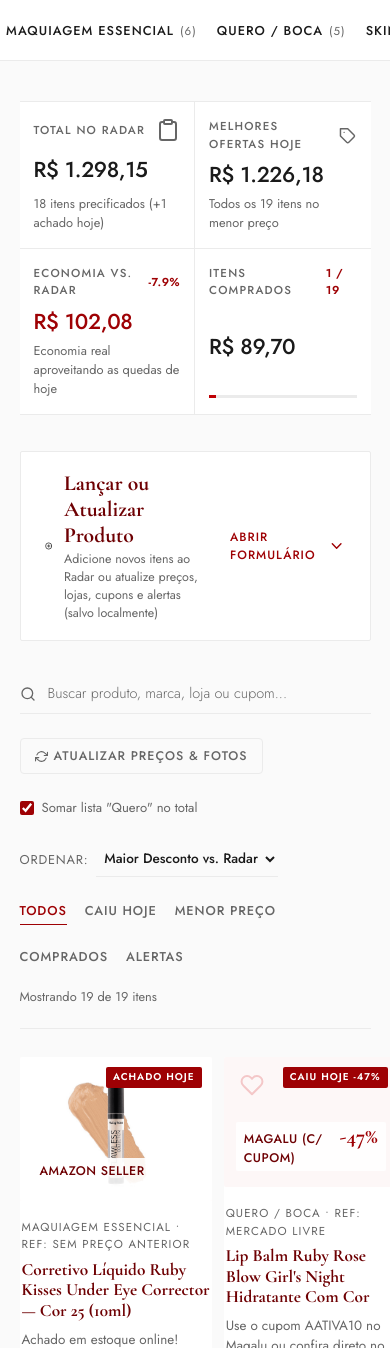
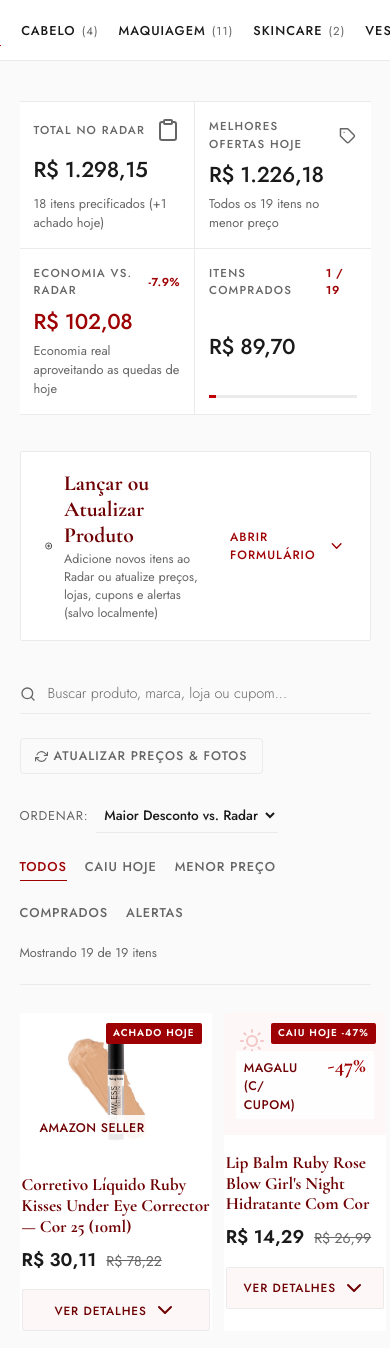
Before and after one commit to Rvt7788/radar-da-manu, a plain HTML site: page index.html in a window 390 px wide. Shown: the part 227-1575 px from the top of the page. Drawn offline with nearby package versions, Linux system fonts and the light colour scheme.

Commit message:
Unificar Maquiagem e deixar cards expansiveis um por um

```diff
--- a/index.html
+++ b/index.html
@@ -769,6 +769,49 @@
 
     .card.is-bought {
       opacity: 0.78;
+    }
+
+    .card-details {
+      display: none;
+      margin-top: 10px;
+    }
+
+    .card.is-expanded .card-details {
+      display: block;
+    }
+
+    .card-expand-btn {
+      width: 100%;
+      margin-top: 10px;
+      padding: 8px 12px;
+      border: 1px solid var(--border-light);
+      border-radius: 2px;
+      background-color: var(--cor-base-3);
+      color: var(--cor-titulos);
+      font-size: 0.74rem;
+      font-weight: 500;
+      text-transform: uppercase;
+      letter-spacing: 0.9px;
+      display: inline-flex;
+      align-items: center;
+      justify-content: center;
+      gap: 6px;
+      transition: var(--transition-smooth);
+    }
+
+    .card-expand-btn:hover {
+      border-color: var(--cor-base-1);
+      color: var(--cor-cta);
+    }
+
+    .card-expand-btn i {
+      width: 14px;
+      height: 14px;
+      transition: transform 0.25s ease;
+    }
+
+    .card.is-expanded .card-expand-btn i {
+      transform: rotate(180deg);
     }
 
     /* Topo Visual Limpo */
@@ -1457,8 +1500,7 @@
               <label for="f-category">Categoria</label>
               <select id="f-category" required>
                 <option value="Cabelo">Cabelo</option>
-                <option value="Maquiagem Essencial">Maquiagem Essencial</option>
-                <option value="Quero / Boca">Quero / Boca</option>
+                <option value="Maquiagem">Maquiagem</option>
                 <option value="Skincare">Skincare</option>
                 <option value="Vestuário">Vestuário</option>
               </select>
@@ -1595,11 +1637,6 @@
             <i data-feather="refresh-cw" style="width: 13px; height: 13px;"></i>
             <span id="sync-prices-label">Atualizar Preços &amp; Fotos</span>
           </button>
-
-          <label class="quero-toggle">
-            <input id="toggle-quero-budget" type="checkbox" checked />
-            <span>Somar lista "Quero" no total</span>
-          </label>
 
           <div class="sort-wrap">
             <label for="sort-select">Ordenar:</label>
@@ -1757,8 +1794,7 @@
 
       const CATEGORY_ICONS = {
         'Cabelo': 'wind',
-        'Maquiagem Essencial': 'sun',
-        'Quero / Boca': 'heart',
+        'Maquiagem': 'sun',
         'Skincare': 'droplet',
         'Vestuário': 'shopping-bag',
       };
@@ -1852,7 +1888,7 @@
         // --- MAQUIAGEM ESSENCIAL (6) ---
         {
           id: 5,
-          category: 'Maquiagem Essencial',
+          category: 'Maquiagem',
           name: 'Pó Compacto Translúcido Boca Rosa — Cor Cuscuz (9g)',
           query: 'Po Compacto Translucido Boca Rosa Cuscuz',
           radarPrice: 35.90,
@@ -1872,7 +1908,7 @@
         },
         {
           id: 6,
-          category: 'Maquiagem Essencial',
+          category: 'Maquiagem',
           name: 'Contorno Stick Multifuncional Niina Secrets Eudora — Cor 3 (5g)',
           query: 'Contorno Stick Niina Secrets Eudora Cor 3',
           radarPrice: 49.90,
@@ -1892,7 +1928,7 @@
         },
         {
           id: 7,
-          category: 'Maquiagem Essencial',
+          category: 'Maquiagem',
           name: 'Bruma Facial Niina Secrets Nutri Fresh 110ml',
           query: 'Bruma Facial Niina Secrets Nutri Fresh 110ml',
           radarPrice: 49.90,
@@ -1912,7 +1948,7 @@
         },
         {
           id: 8,
-          category: 'Maquiagem Essencial',
+          category: 'Maquiagem',
           name: 'Bruma Facial Fixadora Dailus Fix Tudo 150ml',
           query: 'Bruma Facial Dailus Fix Tudo 150ml',
           radarPrice: 53.90,
@@ -1932,7 +1968,7 @@
         },
         {
           id: 9,
-          category: 'Maquiagem Essencial',
+          category: 'Maquiagem',
           name: 'Blindagem Para Pele e Olhos Angel Magic by Pri Lessa Catharine Hill 30ml',
           query: 'Blindagem Angel Magic Pri Lessa Catharine Hill 30ml',
           radarPrice: 52.26,
@@ -1952,7 +1988,7 @@
         },
         {
           id: 10,
-          category: 'Maquiagem Essencial',
+          category: 'Maquiagem',
           name: 'Corretivo Líquido Ruby Kisses Under Eye Corrector — Cor 25 (10ml)',
           query: 'Corretivo Liquido Ruby Kisses Under Eye Corrector 25',
           radarPrice: null,
@@ -1974,7 +2010,7 @@
         // --- QUERO / BOCA (5) ---
         {
           id: 11,
-          category: 'Quero / Boca',
+          category: 'Maquiagem',
           name: "Lip Balm Ruby Rose Blow Girl's Night Hidratante Com Cor",
           query: "Lip Balm Ruby Rose Blow Girl's Night",
           radarPrice: 26.99,
@@ -1994,7 +2030,7 @@
         },
         {
           id: 12,
-          category: 'Quero / Boca',
+          category: 'Maquiagem',
           name: 'Gloss Labial Ruby Rose Blow The Glossier One (5g)',
           query: 'Gloss Labial Ruby Rose Blow The Glossier One',
           radarPrice: 18.79,
@@ -2014,7 +2050,7 @@
         },
         {
           id: 13,
-          category: 'Quero / Boca',
+          category: 'Maquiagem',
           name: 'Gloss Labial Boca Rosa Hidra Lábios Translúcido — Cor Bege (3g)',
           query: 'Gloss Labial Boca Rosa Hidra Labios Bege',
           radarPrice: 27.00,
@@ -2034,7 +2070,7 @@
         },
         {
           id: 14,
-          category: 'Quero / Boca',
+          category: 'Maquiagem',
           name: 'Lápis de Contorno Labial Boca Rosa — Cor Castanho Intenso',
           query: 'Lapis Contorno Labial Boca Rosa Castanho Intenso',
           radarPrice: 29.00,
@@ -2054,7 +2090,7 @@
         },
         {
           id: 15,
-          category: 'Quero / Boca',
+          category: 'Maquiagem',
           name: 'Batom Líquido Instamatte Quem Disse, Berenice? Marrom Marronli 4ml',
           query: 'Batom Liquido Quem Disse Berenice Marrom Marronli',
           radarPrice: 49.90,
@@ -2169,7 +2205,14 @@
           const saved = localStorage.getItem(PRODUCTS_STORAGE_KEY);
           if (saved) {
             const parsed = JSON.parse(saved);
-            if (Array.isArray(parsed) && parsed.length > 0) return parsed;
+            if (Array.isArray(parsed) && parsed.length > 0) {
+              return parsed.map((p) => {
+                if (p.category === 'Maquiagem Essencial' || p.category === 'Quero / Boca') {
+                  return { ...p, category: 'Maquiagem' };
+                }
+                return p;
+              });
+            }
           }
         } catch (err) {
           console.warn('localStorage indisponível para produtos:', err);
@@ -2214,15 +2257,14 @@
         category: 'Todos',
         statusFilter: 'Todos',
         sort: 'discount',
-        includeQueroInBudget: true,
         boughtMap: loadBoughtMap(),
+        expandedMap: {},
       };
 
       const CATEGORIES = [
         'Todos',
         'Cabelo',
-        'Maquiagem Essencial',
-        'Quero / Boca',
+        'Maquiagem',
         'Skincare',
         'Vestuário',
       ];
@@ -2299,9 +2341,7 @@
       // 5. CÁLCULO DOS KPIS E TOP BAR
       // =========================================================================
       function updateKPIs() {
-        const pool = state.includeQueroInBudget
-          ? PRODUCTS
-          : PRODUCTS.filter((p) => p.category !== 'Quero / Boca');
+        const pool = PRODUCTS;
 
         let radarSum = 0;
         let radarCount = 0;
@@ -2558,9 +2598,10 @@
               : null;
 
           const photoSrc = item.image || `img/produtos/produto-${item.id}.jpg`;
+          const isExpanded = Boolean(state.expandedMap[item.id]);
 
           return `
-            <article class="card ${isBought ? 'is-bought' : ''}">
+            <article class="card ${isBought ? 'is-bought' : ''} ${isExpanded ? 'is-expanded' : ''}" data-card-id="${item.id}">
               <div>
                 <div class="card-visual">
                   <span class="card-visual-icon">
@@ -2581,9 +2622,20 @@
                 </div>
 
                 <div class="card-body">
+                  <h3 class="card-title">${item.name}</h3>
+
+                  <div class="price-box">
+                    <span class="price-current">${formatBRL(item.bestToday)}</span>
+                    ${strikePrice ? `<span class="price-old">${formatBRL(strikePrice)}</span>` : ''}
+                  </div>
+
+                  <button type="button" class="card-expand-btn" data-expand-id="${item.id}" aria-expanded="${isExpanded}">
+                    <span class="card-expand-label">${isExpanded ? 'Ocultar detalhes' : 'Ver detalhes'}</span>
+                    <i data-feather="chevron-down"></i>
+                  </button>
+
+                  <div class="card-details">
                     <div class="card-category">${item.category} • Ref: ${item.radarStore}</div>
-                  <h3 class="card-title">${item.name}</h3>
-
                     ${noteHtml}
 
                     <div class="oscillation-block">
@@ -2600,17 +2652,11 @@
                       </div>
                     </div>
 
-                  <div class="price-box">
-                    <span class="price-current">${formatBRL(item.bestToday)}</span>
-                    ${strikePrice ? `<span class="price-old">${formatBRL(strikePrice)}</span>` : ''}
-                  </div>
                     <div class="price-ref">
                       Radar: ${formatBRL(item.radarPrice)}${item.altOffer && item.note ? ` • ${item.altOffer}` : ''}
                     </div>
 
                     ${couponHtml}
-                </div>
-              </div>
 
                     <div class="card-actions">
                       <a href="${primaryUrl}" target="_blank" rel="noopener noreferrer" class="btn-cta">
@@ -2638,9 +2684,30 @@
                         </button>
                       </div>
                     </div>
+                  </div>
+                </div>
+              </div>
             </article>
           `;
         }).join('');
+
+        // Eventos de expandir/ocultar detalhes de cada card
+        grid.querySelectorAll('.card-expand-btn').forEach((btn) => {
+          btn.addEventListener('click', () => {
+            const id = Number(btn.dataset.expandId);
+            const card = btn.closest('.card');
+            const nowExpanded = !state.expandedMap[id];
+            if (nowExpanded) {
+              state.expandedMap[id] = true;
+            } else {
+              delete state.expandedMap[id];
+            }
+            if (card) card.classList.toggle('is-expanded', nowExpanded);
+            btn.setAttribute('aria-expanded', String(nowExpanded));
+            const lbl = btn.querySelector('.card-expand-label');
+            if (lbl) lbl.textContent = nowExpanded ? 'Ocultar detalhes' : 'Ver detalhes';
+          });
+        });
 
         // Eventos dos botões de cupom
         grid.querySelectorAll('.coupon-btn').forEach((btn) => {
@@ -3043,11 +3110,6 @@
         renderProducts();
       });
 
-      document.getElementById('toggle-quero-budget').addEventListener('change', (e) => {
-        state.includeQueroInBudget = e.target.checked;
-        updateKPIs();
-      });
-
       function resetFilters() {
         state.search = '';
         state.category = 'Todos';
```
Lines whose indentation alone changed are shown as unchanged.
